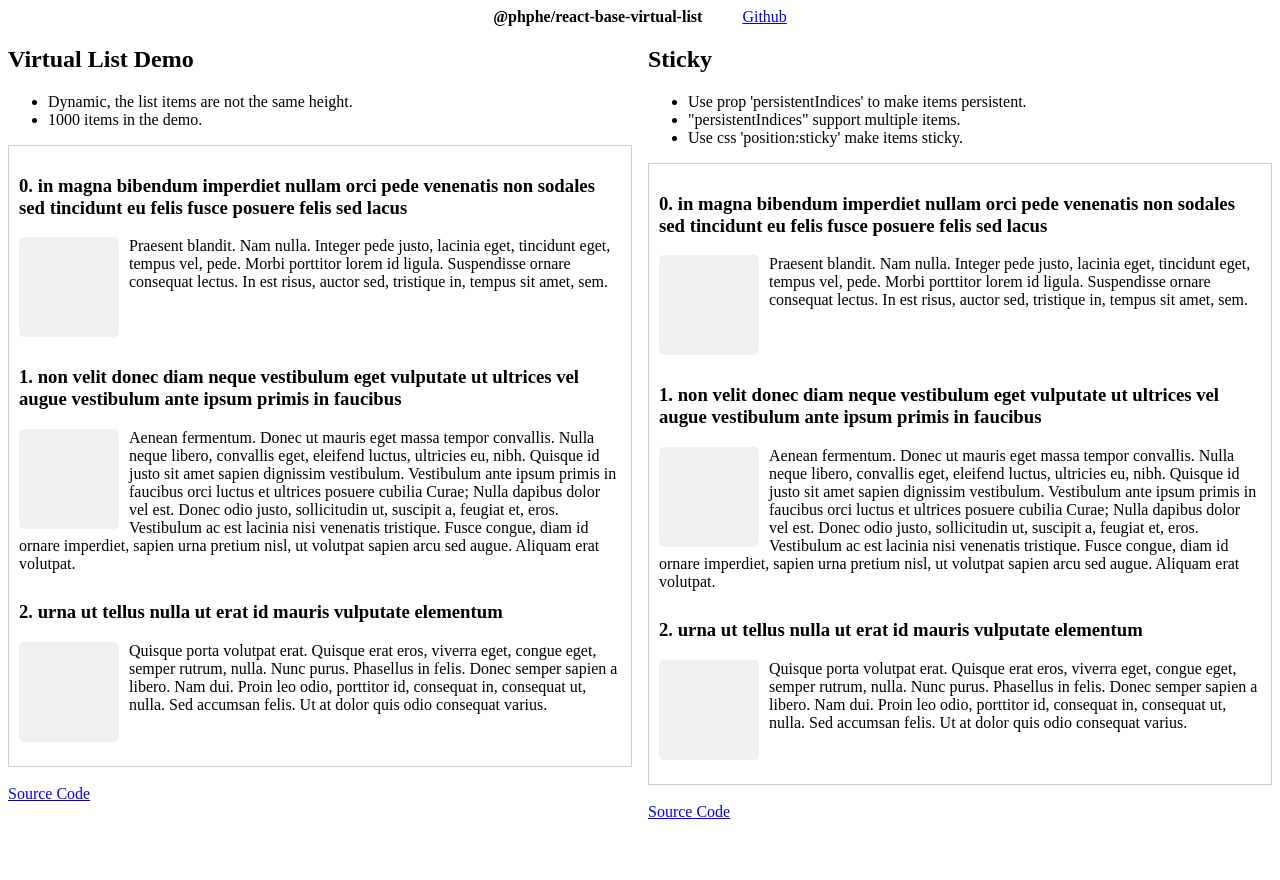
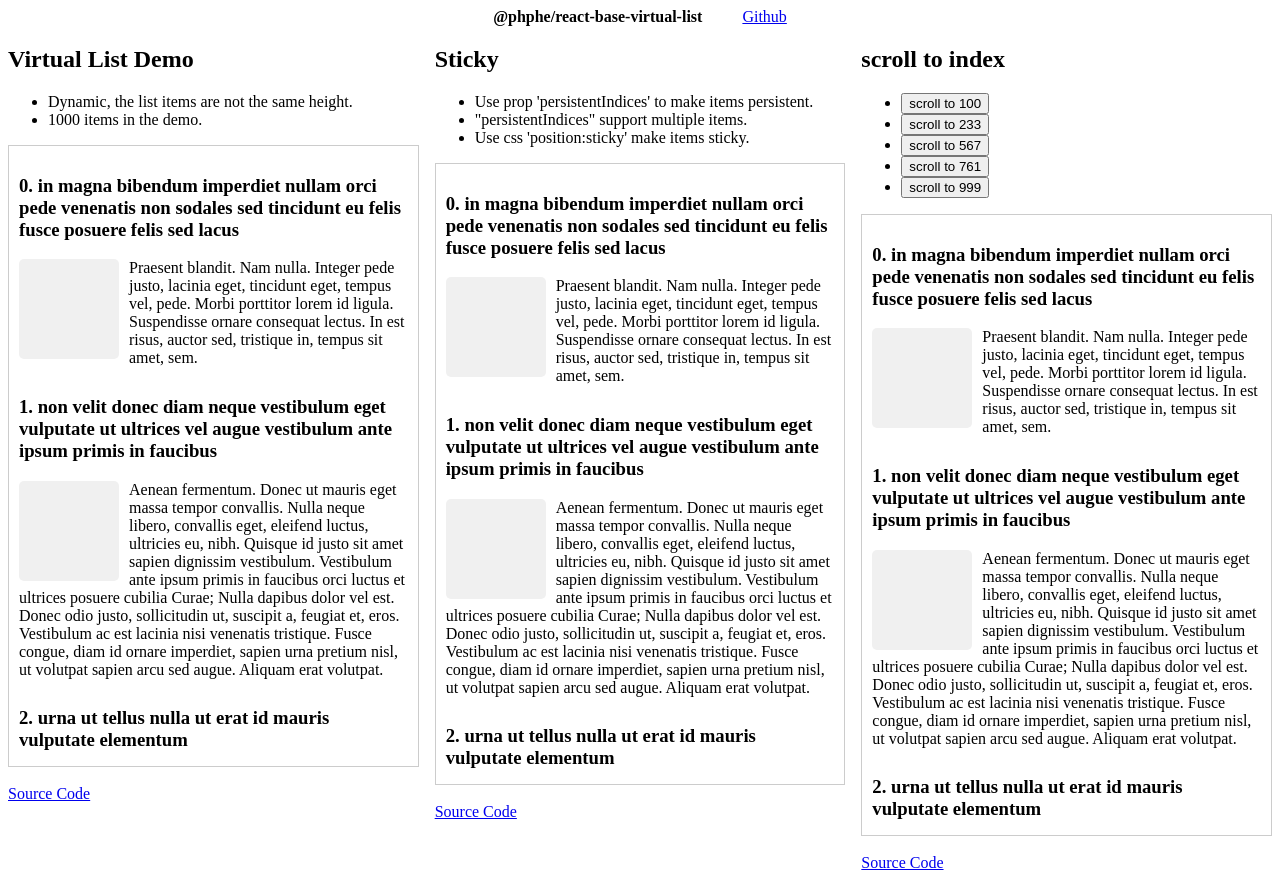
Before and after one commit to phphe/react-base-virtual-list, a React (Vite) app: page / in a window 1280 px wide. Before the commit the page ends 829 px from the top, so only its background shows below. Built offline with nearby package versions, Linux system fonts and the light colour scheme.

Commit message:
feat: add scrollToIndex, forceUpdate

```diff
--- a/src/App.tsx
+++ b/src/App.tsx
@@ -1,5 +1,6 @@
 import BaseExample from "./examples/base";
 import StickyExample from "./examples/sticky";
+import ScrollToIndexExample from "./examples/scrollToIndex";
 
 function App() {
   return (
@@ -8,13 +9,15 @@ function App() {
         <b>@phphe/react-base-virtual-list</b>
         <a className='ml-10' href="https://github.com/phphe/react-base-virtual-list">Github</a>
       </div>
-      <div className='grid grid-cols-2 gap-4'>
+      <div className='grid grid-cols-3 gap-4'>
         <div>
-
           <BaseExample />
         </div>
         <div>
           <StickyExample />
+        </div>
+        <div>
+          <ScrollToIndexExample />
         </div>
       </div >
     </>
--- a/src/VirtualList.tsx
+++ b/src/VirtualList.tsx
@@ -28,7 +28,8 @@ export const defaultProps = {
 }
 
 export interface VirtualListHandle {
-  scrollToIndex(index: number): void
+  scrollToIndex(index: number, block?: 'start' | 'end' | 'center' | 'nearest'): void
+  forceUpdate(): void
 }
 
 export const VirtualList = forwardRef(function <ITEM>(
@@ -41,9 +42,11 @@ export const VirtualList = forwardRef(function <ITEM>(
   const list = useRef<HTMLDivElement>(null);
   const listInner = useRef<HTMLDivElement>(null);
   const prevScrollTop = useRef(0);
+  const scrollToIndexRef = useRef<{ index: number, block: string }>();
   const [scrollTop, setscrollTop] = useState(0);
   const [listSize, setlistSize] = useState(props.listSize!);
-
+  const [forceRerender, setforceRerender] = useState([]); // change value to force rerender
+  const ignoreScrollOnce = useRef(false);
   //
   const totalSpace = itemSize * count
   let topSpace = scrollTop - buffer
@@ -64,12 +67,12 @@ export const VirtualList = forwardRef(function <ITEM>(
   } else {
     endIndex = count - Math.floor(bottomSpace / itemSize)
   }
-  const mainVisibleIndexes = Array.from({ length: endIndex - startIndex }, (_, index) => index + startIndex);
-  let visibleIndexes = mainVisibleIndexes.concat(props.persistentIndices || [])
+  const mainVisibleIndices = Array.from({ length: endIndex - startIndex }, (_, index) => index + startIndex);
+  let visibleIndices = mainVisibleIndices.concat(props.persistentIndices || [])
   if (props.persistentIndices?.length) {
-    visibleIndexes = [...new Set(visibleIndexes)].sort((a, b) => a - b)
+    visibleIndices = [...new Set(visibleIndices)].sort((a, b) => a - b)
   }
-  const visible = visibleIndexes.map(i => props.items[i])
+  const visible = visibleIndices.map(i => props.items[i])
 
   //
   const listInnerStyle: any = { paddingTop: `${topSpace}px`, boxSizing: 'border-box' }
@@ -78,39 +81,72 @@ export const VirtualList = forwardRef(function <ITEM>(
   } else {
     listInnerStyle['height'] = `${totalSpace}px`
   }
+
   useLayoutEffect(() => {
     setlistSize(list.current!.clientHeight)
+    // get avg item size
     if (props.itemSize == null) {
-      // get avg item size
       let count = 0
       let totalHeight = 0
+      const persistentIndices = new Set(props.persistentIndices || [])
+      let i = -1
       for (const el of listInner.current!.children) {
+        i++
+        if (persistentIndices.has(visibleIndices[i])) {
+          continue
+        }
         const style = getComputedStyle(el)
         totalHeight += (el as HTMLElement).offsetHeight + parseFloat(style.marginTop) + parseFloat(style.marginBottom)
         count++
       }
       setitemSize(totalHeight / count)
     }
-  }, [props.itemSize, props.items]);
+  }, [props.itemSize, props.items, forceRerender]);
   //
   const handleScroll = () => {
+    if (ignoreScrollOnce.current) {
+      ignoreScrollOnce.current = false
+      return
+    }
     setlistSize(list.current!.clientHeight)
     const scrollTop2 = list.current!.scrollTop
     if (Math.abs(prevScrollTop.current - scrollTop2) > itemSize) {
       setscrollTop(scrollTop2)
       prevScrollTop.current = scrollTop2
+    } else if (scrollToIndexRef.current) {
+      setforceRerender([])
     }
   }
   //
   useImperativeHandle(ref, () => ({
-    scrollToIndex: (index: number) => {
+    scrollToIndex(index, block = 'start') {
+      scrollToIndexRef.current = {
+        index,
+        block
+      }
       list.current!.scrollTop = index * itemSize
     },
-  }), []);
+    forceUpdate() {
+      setforceRerender([])
+    }
+  }), [itemSize]);
+  useLayoutEffect(() => {
+    if (scrollToIndexRef.current) {
+      const { index, block } = scrollToIndexRef.current;
+      scrollToIndexRef.current = undefined
+      const indexInVisible = visibleIndices.indexOf(index)
+      const el = listInner.current!.children[indexInVisible] as HTMLElement
+      if (el) {
+        // @ts-ignore
+        el.scrollIntoView({ block })
+        ignoreScrollOnce.current = true
+      }
+    }
+  }, [visibleIndices])
   //
   return <div ref={list} onScroll={handleScroll} className={props.className} style={{ overflow: 'auto', ...props.style }}>
     <div ref={listInner} style={{ display: 'flex', flexDirection: 'column', ...listInnerStyle }}>
-      {visible.map((item, i) => props.renderItem(item, visibleIndexes[i]))}
+      {visible.map((item, i) => props.renderItem(item, visibleIndices[i]))}
     </div>
   </div>
 })
--- /dev/null
+++ b/src/examples/scrollToIndex.tsx
@@ -0,0 +1,33 @@
+import React, {
+  useRef
+} from 'react';
+import exampleData from './example_data.json'
+import { VirtualList, VirtualListHandle } from '../VirtualList'
+
+export default function ScrollToIndexExample() {
+  const ref = useRef<VirtualListHandle>(null);
+  return <>
+    <h2>scroll to index</h2>
+    <ul>
+      <li><button onClick={() => ref.current!.scrollToIndex(100)}>scroll to 100</button></li>
+      <li><button onClick={() => ref.current!.scrollToIndex(233)}>scroll to 233</button></li>
+      <li><button onClick={() => ref.current!.scrollToIndex(567)}>scroll to 567</button></li>
+      <li><button onClick={() => ref.current!.scrollToIndex(761)}>scroll to 761</button></li>
+      <li><button onClick={() => ref.current!.scrollToIndex(999)}>scroll to 999</button></li>
+    </ul>
+    <VirtualList
+      ref={ref}
+      items={exampleData}
+      style={{ height: '600px', border: '1px solid #ccc', padding: '10px' }}
+      renderItem={(item, index) => <div key={index} style={{ marginBottom: '10px' }}>
+        <h3>{index}. {item.headline}</h3>
+        <div>
+          <div style={{ float: 'left', width: '100px', height: '100px', background: '#f0f0f0', borderRadius: '5px', marginRight: '10px' }}></div>
+          {item.content}
+        </div>
+      </div>}
+    ></VirtualList>
+    <br />
+    <a href="https://github.com/phphe/react-base-virtual-list/blob/main/src/examples/scrollToIndex.tsx">Source Code</a>
+  </>
+}
```
